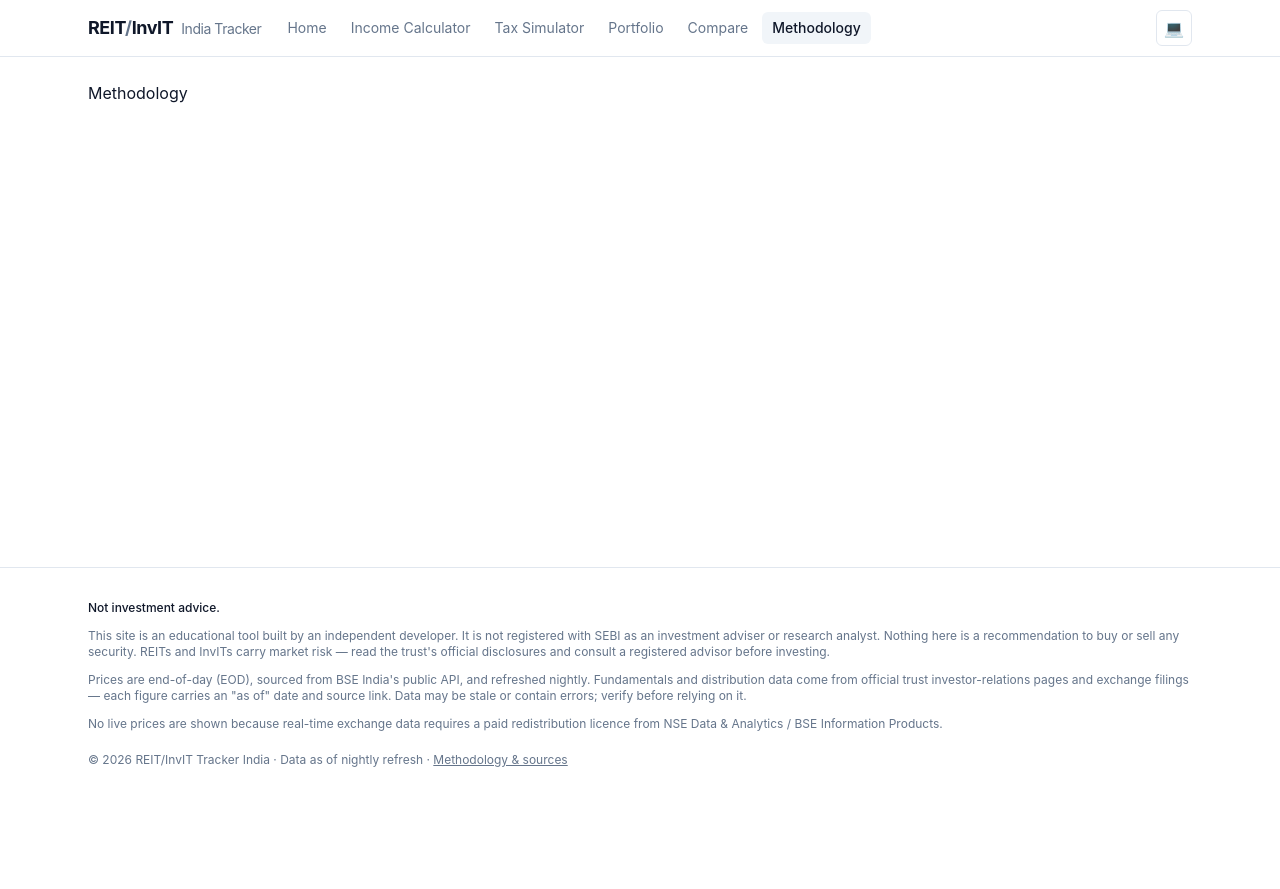
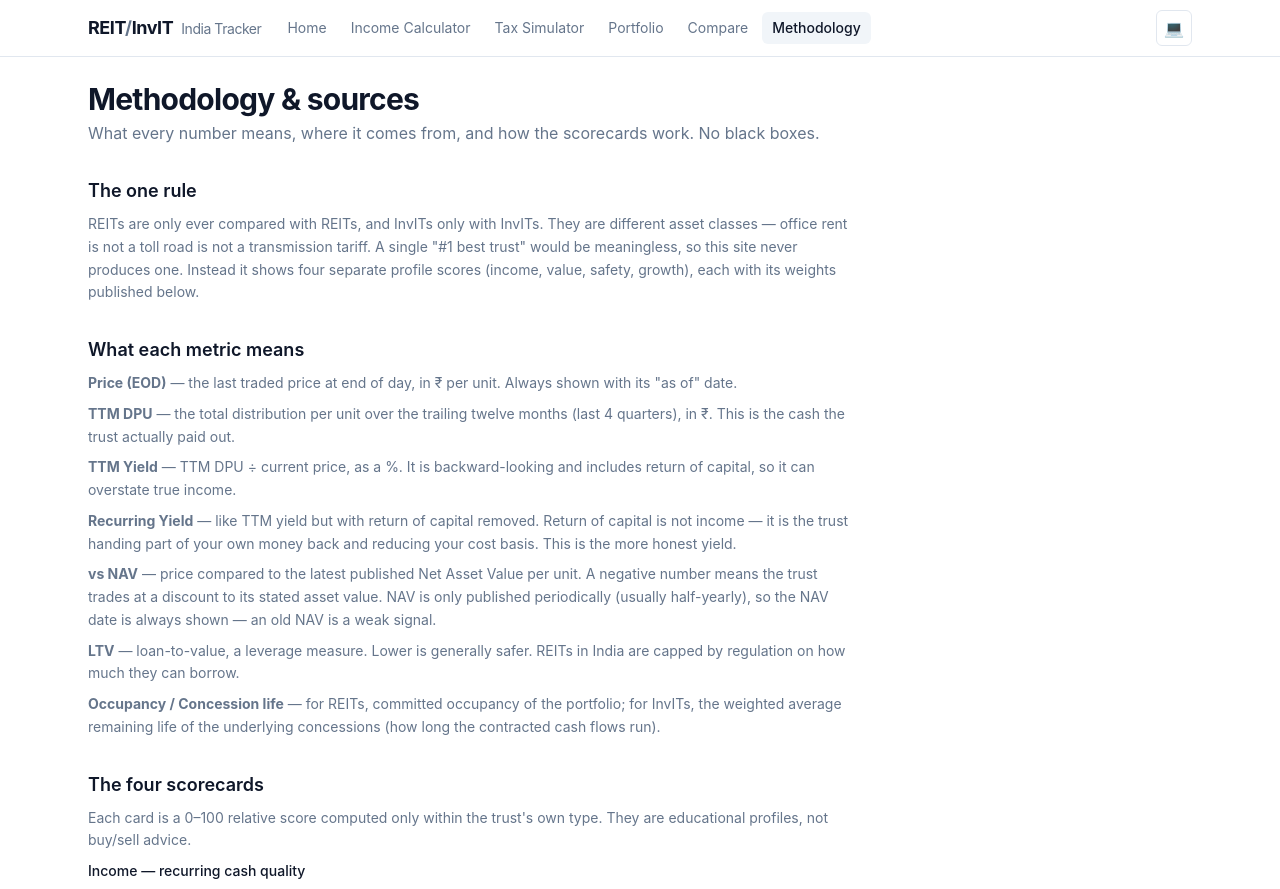
Before and after one commit to SushantKadam73/REIT-and-INVIT-Tracker-, a Next.js app: page /methodology in a window 1280 px wide. Shown: the top 889 px of the page. Before the commit the page ends 800 px from the top, so only its background shows below. Built offline with nearby package versions, Linux system fonts and the light colour scheme.

Commit message:
feat: restore full methodology page (metrics, scorecard weights, sources, tax, disclaimer)

```diff
--- a/src/app/methodology/page.tsx
+++ b/src/app/methodology/page.tsx
@@ -1,6 +1,172 @@
-// TEMPORARY minimal stub to isolate a build failure. Will be restored.
-export const metadata = { title: "Methodology" };
+export const metadata = { title: "Methodology & sources" };
+
+function Section({ title, children }: { title: string; children: React.ReactNode }) {
+  return (
+    <section className="space-y-2">
+      <h2 className="text-lg font-semibold">{title}</h2>
+      <div className="text-sm text-muted-foreground space-y-2 leading-relaxed">{children}</div>
+    </section>
+  );
+}
+
+function Weights({ rows }: { rows: [string, string][] }) {
+  return (
+    <div className="overflow-x-auto rounded-lg border border-border my-2">
+      <table className="w-full text-sm">
+        <tbody>
+          {rows.map(([k, v]) => (
+            <tr key={k} className="border-t border-border first:border-0">
+              <td className="px-3 py-1.5 text-muted-foreground">{k}</td>
+              <td className="px-3 py-1.5 tnum text-right font-medium">{v}</td>
+            </tr>
+          ))}
+        </tbody>
+      </table>
+    </div>
+  );
+}
 
 export default function MethodologyPage() {
-  return <div>Methodology</div>;
+  return (
+    <div className="space-y-8 max-w-3xl">
+      <div>
+        <h1 className="text-2xl sm:text-3xl font-bold tracking-tight">Methodology &amp; sources</h1>
+        <p className="text-muted-foreground mt-1 text-sm sm:text-base">
+          What every number means, where it comes from, and how the scorecards work. No black boxes.
+        </p>
+      </div>
+
+      <Section title="The one rule">
+        <p>
+          REITs are only ever compared with REITs, and InvITs only with InvITs. They are different
+          asset classes — office rent is not a toll road is not a transmission tariff. A single
+          &quot;#1 best trust&quot; would be meaningless, so this site never produces one. Instead it shows
+          four separate profile scores (income, value, safety, growth), each with its weights
+          published below.
+        </p>
+      </Section>
+
+      <Section title="What each metric means">
+        <p>
+          <strong>Price (EOD)</strong> — the last traded price at end of day, in ₹ per unit. Always
+          shown with its &quot;as of&quot; date.
+        </p>
+        <p>
+          <strong>TTM DPU</strong> — the total distribution per unit over the trailing twelve months
+          (last 4 quarters), in ₹. This is the cash the trust actually paid out.
+        </p>
+        <p>
+          <strong>TTM Yield</strong> — TTM DPU ÷ current price, as a %. It is backward-looking and
+          includes return of capital, so it can overstate true income.
+        </p>
+        <p>
+          <strong>Recurring Yield</strong> — like TTM yield but with return of capital removed.
+          Return of capital is not income — it is the trust handing part of your own money back and
+          reducing your cost basis. This is the more honest yield.
+        </p>
+        <p>
+          <strong>vs NAV</strong> — price compared to the latest published Net Asset Value per unit.
+          A negative number means the trust trades at a discount to its stated asset value. NAV is
+          only published periodically (usually half-yearly), so the NAV date is always shown — an old
+          NAV is a weak signal.
+        </p>
+        <p>
+          <strong>LTV</strong> — loan-to-value, a leverage measure. Lower is generally safer. REITs in
+          India are capped by regulation on how much they can borrow.
+        </p>
+        <p>
+          <strong>Occupancy / Concession life</strong> — for REITs, committed occupancy of the
+          portfolio; for InvITs, the weighted average remaining life of the underlying concessions
+          (how long the contracted cash flows run).
+        </p>
+      </Section>
+
+      <Section title="The four scorecards">
+        <p>
+          Each card is a 0–100 relative score computed only within the trust&apos;s own type. They are
+          educational profiles, not buy/sell advice.
+        </p>
+        <p className="font-medium text-foreground">Income — recurring cash quality</p>
+        <Weights
+          rows={[
+            ["Recurring yield (excl. return of capital)", "40%"],
+            ["NDCF / distribution coverage", "30%"],
+            ["DPU growth", "20%"],
+            ["Penalty for high return-of-capital share", "10%"],
+          ]}
+        />
+        <p className="font-medium text-foreground">Value — price versus assets</p>
+        <Weights
+          rows={[
+            ["Discount to latest NAV", "60%"],
+            ["Leverage (LTV)", "40%"],
+          ]}
+        />
+        <p className="font-medium text-foreground">Safety — resilience of the cash flows</p>
+        <Weights
+          rows={[
+            ["Leverage (LTV)", "50%"],
+            ["Occupancy / remaining concession life", "30%"],
+            ["Sponsor quality", "20%"],
+          ]}
+        />
+        <p className="font-medium text-foreground">Growth — rising distributions</p>
+        <Weights
+          rows={[
+            ["Year-over-year DPU growth", "50%"],
+            ["Occupancy trend", "30%"],
+            ["Sector outlook", "20%"],
+          ]}
+        />
+        <p>
+          Where an input is not yet available (for example NDCF coverage for some trusts), the score
+          is computed from what exists and shown with a &quot;—&quot; for the missing piece rather than
+          guessed.
+        </p>
+      </Section>
+
+      <Section title="Where the data comes from">
+        <p>
+          <strong>Prices</strong> — end-of-day, sourced from BSE India&apos;s public API, refreshed
+          nightly. There are no live or intraday prices on this site: real-time exchange data
+          requires a paid redistribution licence from NSE Data &amp; Analytics / BSE Information
+          Products, which this free project does not have.
+        </p>
+        <p>
+          <strong>Distributions</strong> — hand-compiled from official trust investor-relations pages
+          and exchange filings (each row links to its source). Where a trust has not published the
+          component split (interest / dividend / return of capital), the split is shown as
+          unavailable rather than estimated.
+        </p>
+        <p>
+          <strong>Fundamentals</strong> (NAV, LTV, occupancy, GAV) — from the trust&apos;s official
+          disclosures, each with an &quot;as of&quot; date and a source link.
+        </p>
+        <p>
+          <strong>Freshness</strong> — prices update nightly after market close; distributions and
+          fundamentals update when the trust files them (typically quarterly). Data may be stale or
+          contain errors — always verify against the trust&apos;s official disclosures before acting.
+        </p>
+      </Section>
+
+      <Section title="Tax in one paragraph">
+        <p>
+          For a resident Indian individual: the interest and (direct) rent components are taxed at
+          your income-tax slab (10% TDS is deducted first under section 194LBA). Dividends are exempt
+          for most trusts but taxable for some, depending on the trust&apos;s SPV tax regime. Return of
+          capital is not taxed on receipt — it reduces your cost basis, so you pay more capital gains
+          tax when you eventually sell. Gains on listed units held over 12 months are taxed at 12.5%
+          after a ₹1.25 lakh annual exemption; under 12 months, 20%. Use the{" "}
+          <a href="/tax/" className="underline text-foreground">tax simulator</a> to see this worked
+          out per rupee.
+        </p>
+      </Section>
+
+      <div className="rounded-lg border border-border bg-card p-4 text-xs text-muted-foreground">
+        This is an educational tool, not investment advice. The site is not registered with SEBI as
+        an investment adviser or research analyst. Nothing here is a recommendation to buy or sell
+        any security. Consult a registered advisor before investing.
+      </div>
+    </div>
+  );
 }
```
